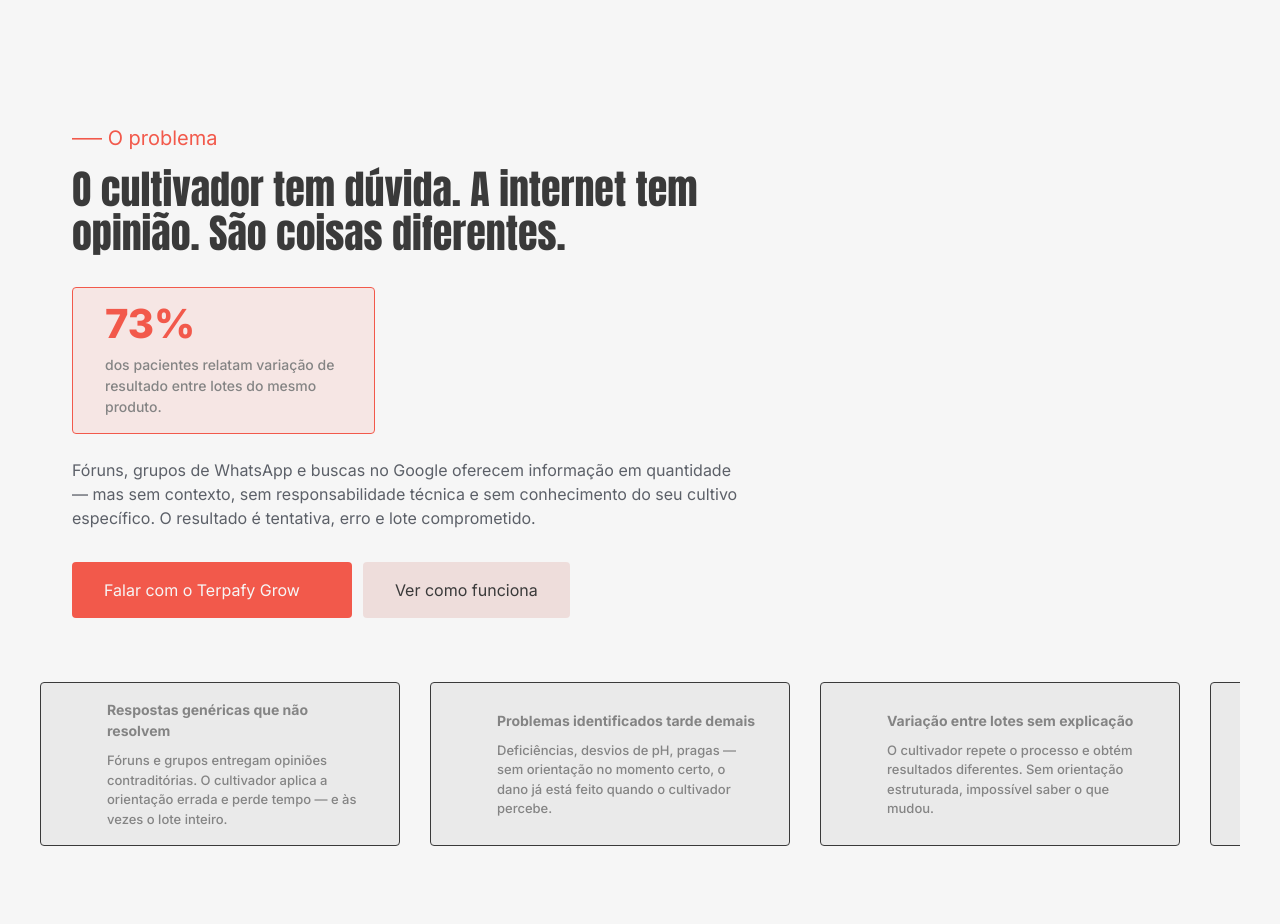
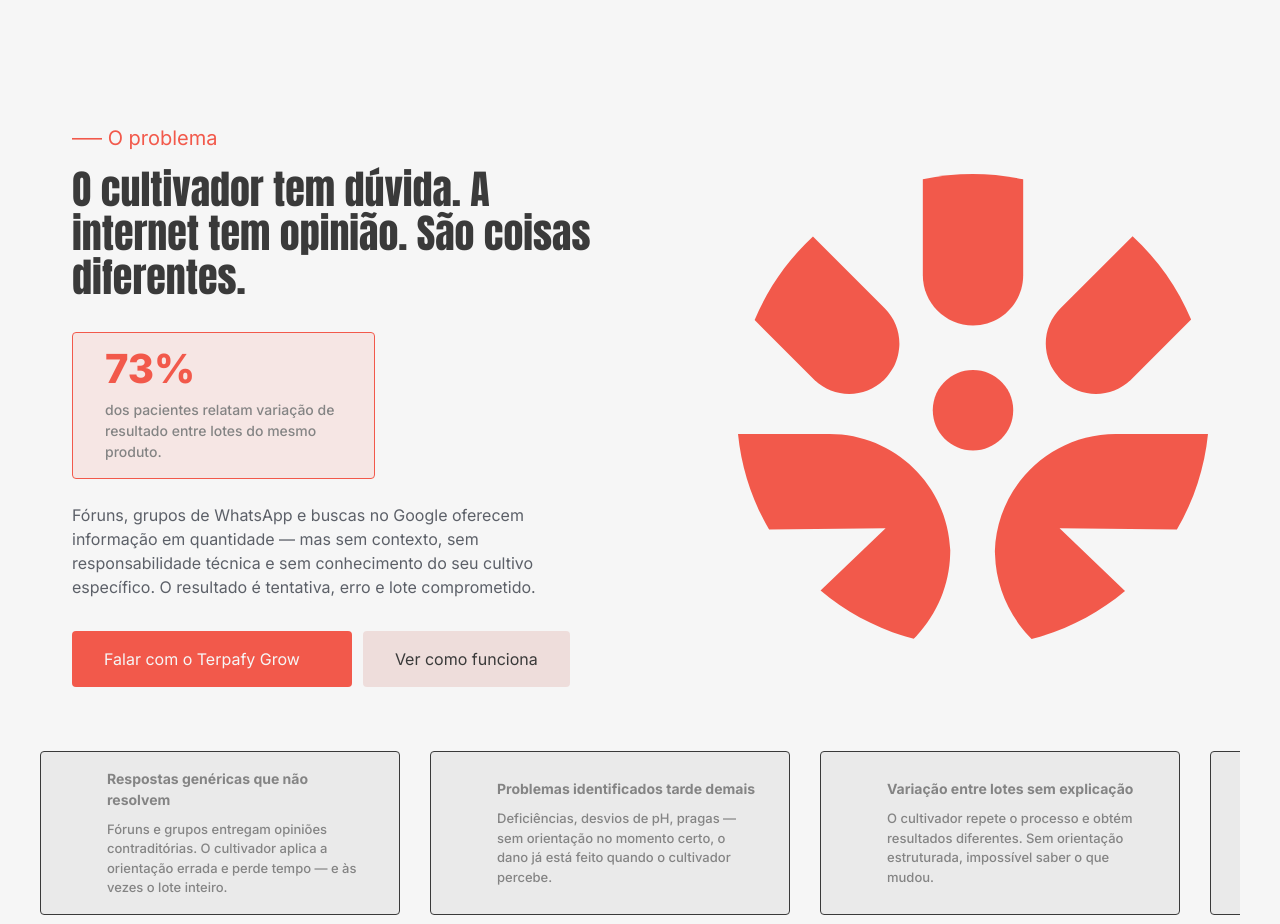
Before and after one commit to terpafy-ai/terpafy-ai.github.io, a React (Vite) app: page / in a window 1280 px wide. Shown: the part 2140-3064 px from the top of the page. Built offline with nearby package versions, Linux system fonts and the light colour scheme; no server answers; some icons are missing.

Commit message:
fix: restore logo marks SVG in Problem section (no human image)

```diff
--- a/src/components/sections/Problem.tsx
+++ b/src/components/sections/Problem.tsx
@@ -4,6 +4,8 @@ import { cn } from "@/lib/utils";
 import { ChatButton } from "@/components/common/ChatButton";
 
 const CARD_KEYS = ["generic", "late", "variation", "noFeedback"] as const;
+
+const IMG_DECO = "/assets/problem-logo-marks.svg";
 
 /**
  * Problem section — Figma: 37:1672 (image) + 37:1915 (carousel cards).
@@ -22,10 +24,10 @@ export function Problem() {
     <section id="problem" className="bg-background py-16 sm:py-24">
       <div className="mx-auto w-full max-w-[1200px] px-4 sm:px-6 lg:px-8">
 
-        {/* ── Content ── */}
-        <div>
+        {/* ── Two-column: content left, logo marks right ── */}
+        <div className="grid items-center gap-12 lg:grid-cols-2 lg:gap-16">
 
-          {/* Text content */}
+          {/* Left — text content */}
           <div>
             {/* Section label — Figma: 20px #f2594b normal */}
             <span className="text-[20px] font-normal leading-none text-[#f2594b]">
@@ -77,6 +79,16 @@ export function Problem() {
             </div>
           </div>
 
+          {/* Right — decorative logo marks (no human image yet) */}
+          <div className="hidden items-center justify-center lg:flex lg:justify-end">
+            <img
+              src={IMG_DECO}
+              alt=""
+              aria-hidden="true"
+              style={{ width: 470, height: 465 }}
+            />
+          </div>
+
         </div>
 
         {/* ── Horizontal snap carousel — Figma: 37:1915 ── */}
```
